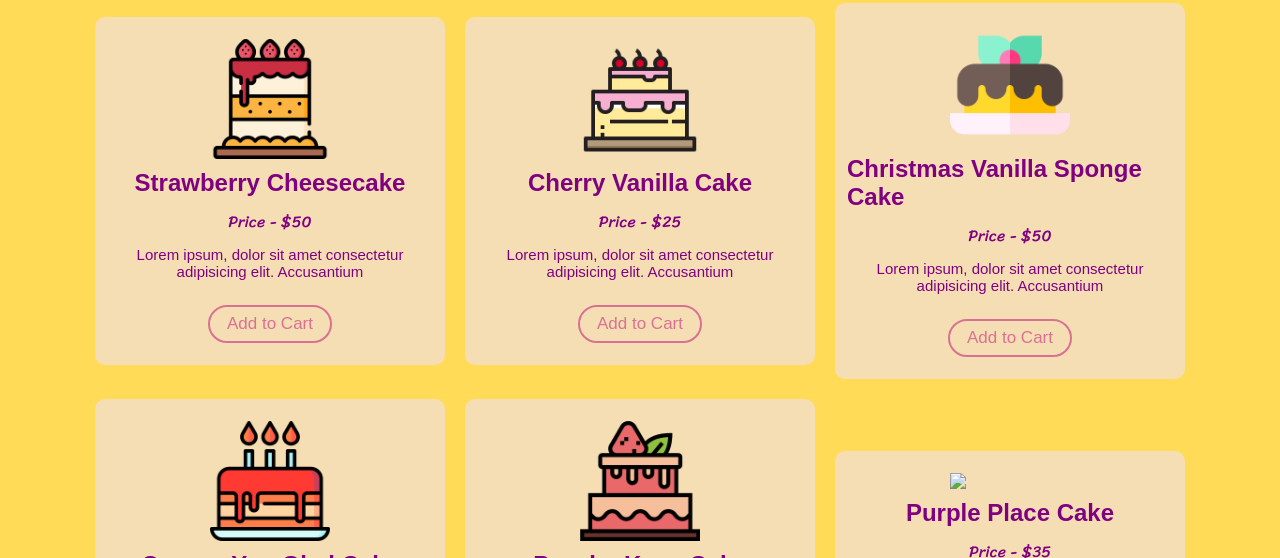
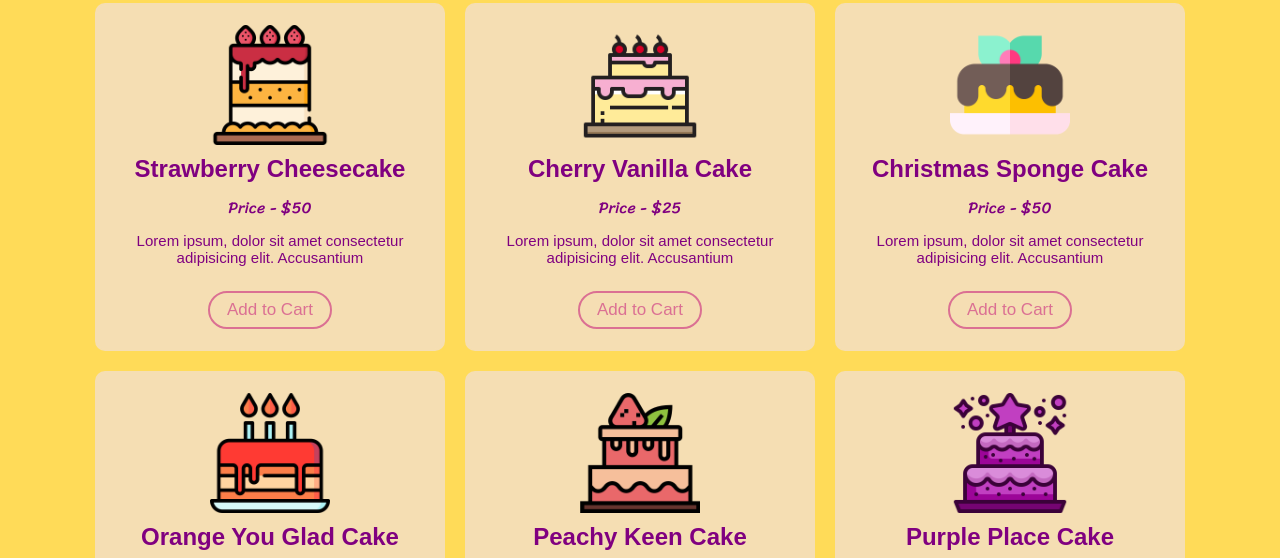
Before and after one commit to cavinshreeramesh/SlicyCo, a plain HTML site: page index.html in a window 1280 px wide. Shown: the part 3206-3764 px from the top of the page. Drawn offline with Linux system fonts and the light colour scheme.

Commit message:
fixing issues

```diff
--- a/script/products_database.js
+++ b/script/products_database.js
@@ -181,7 +181,7 @@ const products_list=[
 
     {
         id:"p021",
-        name: "Christmas Vanilla Sponge Cake",
+        name: "Christmas Sponge Cake",
         type: "Festive",
         price: 50,
         description:"Lorem ipsum, dolor sit amet consectetur adipisicing elit. Accusantium",
@@ -212,7 +212,7 @@ const products_list=[
         type: "Special",
         price: 35,
         description:"Lorem ipsum, dolor sit amet consectetur adipisicing elit. Accusantium",
-        image: "assets\cakes\purplepalace.png"
+        image: "assets/cakes/purplepalace.png"
     },
 
     {
```
Also changed, not shown: index.html (+2 -1 lines).
